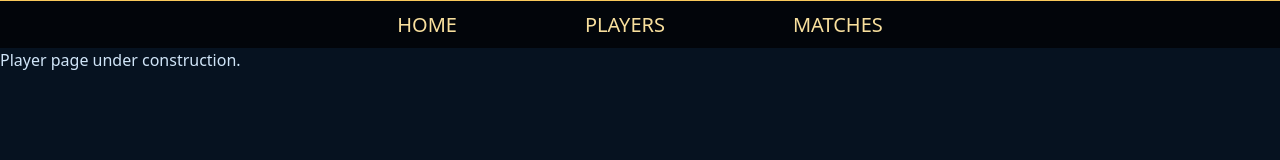
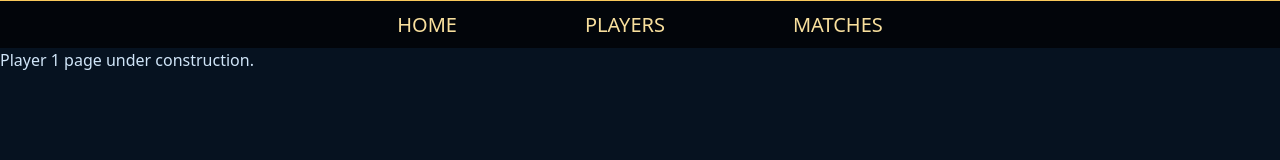
Before and after one commit to jessecrans/smite-toernooi, a Next.js app in the folder frontend/: page /players/1 in a window 1280 px wide. Shown: the top 160 px of the page. Built offline with nearby package versions, Linux system fonts and the light colour scheme.

Commit message:
removed unused vars

```diff
--- a/frontend/src/app/layout.tsx
+++ b/frontend/src/app/layout.tsx
@@ -1,6 +1,5 @@
 import type { Metadata } from "next";
 import "./globals.css";
-import Link from "next/link";
 import Navbar from "./components/Navbar";
 
 export const metadata: Metadata = {
--- a/frontend/src/app/players/[player]/page.tsx
+++ b/frontend/src/app/players/[player]/page.tsx
@@ -10,7 +10,7 @@ const PlayerPage = ({
 }) => {
   return (
     <main className='flex justify-start items-center pt-12'>
-      <h1 className='text-smite-text-white'>Player page under construction.</h1>
+      <h1 className='text-smite-text-white'>Player {params.player} page under construction.</h1>
     </main>
   )
 }
```
Also changed, not shown: frontend/src/app/page.tsx (+0 -9 lines).
